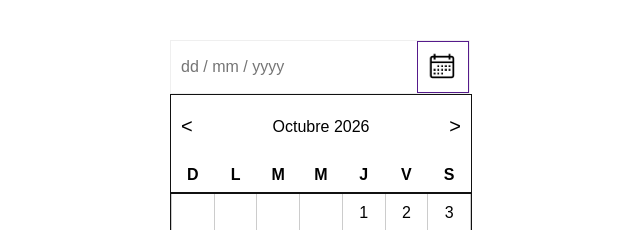
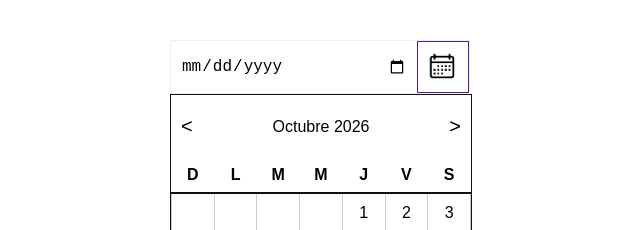
Before and after one commit to JULx21/Proyecto-6-Datepicker, a plain HTML site: page index.html in a window 1280 px wide. Shown: the top 230 px of the page, 320-960 px from the left. Drawn offline with Linux system fonts and the light colour scheme.

Commit message:
Proyecto-6-Datepicker-Cambio-text-date

```diff
--- a/index.html
+++ b/index.html
@@ -10,7 +10,7 @@
     <div class="datepicker">
         <div class="barra-supP">
             <div class="barra-sup">
-                <input type="text" placeholder="dd / mm / yyyy">
+                <input type="date" placeholder="dd / mm / yyyy">
                     <a href="">
                         <img class="btn-cal" src="img/calendar.jpg">
                     </a>
```
